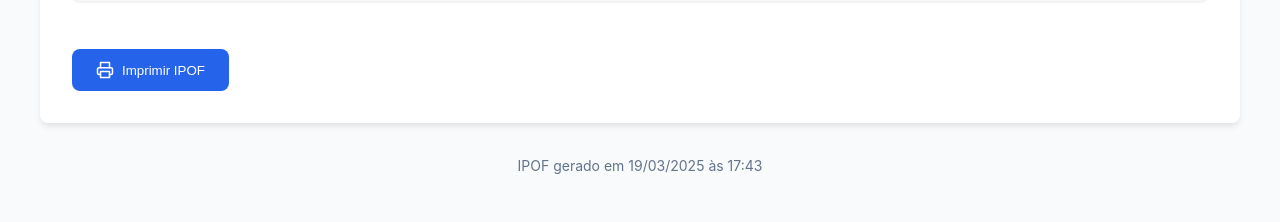
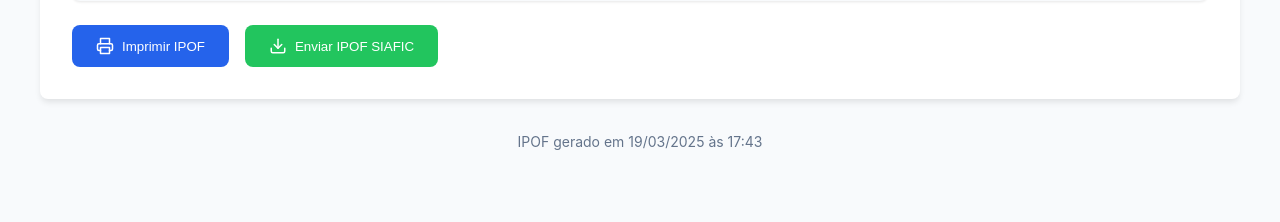
Before and after one commit to bvinhal/Chat-IPOF, a Flask app: template templates/ipof_template.html in a window 1280 px wide. Shown: the part 868-1090 px from the top of the page. After the commit the page ends 1018 px from the top, so only its background shows below. Run offline with Flask 3, Linux system fonts and the light colour scheme; the template is opened without the code that fills it: most values are stand-ins (such as "Sample title", 1, 10 or a date in 2020).

Commit message:
Alteração para criação do botão enviar ao siafic e gerar o json com o ipof

```diff
--- a/app.py
+++ b/app.py
@@ -478,6 +478,51 @@ def clean_temp_files():
 
         return send_from_directory(ipof_html_dir, filename)
 
+    @app.route('/api/ipof/export', methods=['POST'])
+    def export_ipof_json():
+        """Endpoint para salvar o IPOF em formato JSON para SIAFIC."""
+        try:
+            # Obtém os dados do IPOF do corpo da requisição
+            data = request.json
+
+            if not data:
+                return jsonify({
+                    'success': False,
+                    'message': 'Dados do IPOF não fornecidos'
+                }), 400
+
+            # Gera um nome de arquivo único baseado no número do processo
+            processo = data.get('numero_processo', 'sem_processo')
+            processo_safe = processo.replace('/', '_').replace('\\', '_')
+
+            # Cria diretório para exportações SIAFIC se não existir
+            siafic_dir = os.path.join(active_config.DATA_DIR, 'siafic_exports')
+            os.makedirs(siafic_dir, exist_ok=True)
+
+            # Adiciona timestamp ao nome do arquivo para garantir unicidade
+            timestamp = datetime.now().strftime('%Y%m%d_%H%M%S')
+            filename = f"ipof_siafic_{processo_safe}_{timestamp}.json"
+
+            # Caminho completo do arquivo
+            file_path = os.path.join(siafic_dir, filename)
+
+            # Salva os dados em formato JSON
+            with open(file_path, 'w', encoding='utf-8') as f:
+                json.dump(data, f, ensure_ascii=False, indent=2)
+
+            return jsonify({
+                'success': True,
+                'message': 'IPOF exportado com sucesso para SIAFIC',
+                'file_path': filename
+            })
+
+        except Exception as e:
+            app.logger.error(f"Erro ao exportar IPOF para JSON: {str(e)}")
+            return jsonify({
+                'success': False,
+                'message': f'Erro ao exportar IPOF: {str(e)}'
+            }), 500
+
 # Executa a limpeza a cada inicio da aplicação
 clean_temp_files()
 
--- a/controllers/ipof_controller.py
+++ b/controllers/ipof_controller.py
@@ -637,7 +637,6 @@ class IPOFController:
 
         resposta += (
             "O que deseja fazer agora?\n"
-            "- Digite 'json' para obter o IPOF em formato JSON\n"
             "- Digite 'novo' para criar um novo IPOF\n"
             "- Digite qualquer outra coisa para voltar ao chat normal"
         )
--- a/templates/ipof_template.html
+++ b/templates/ipof_template.html
@@ -166,7 +166,13 @@
             font-size: 0.875rem;
         }
 
-        .print-button {
+        .button-container {
+            display: flex;
+            gap: 1rem;
+            margin-top: 1.5rem;
+        }
+
+        .button {
             display: inline-flex;
             align-items: center;
             gap: 0.5rem;
@@ -177,12 +183,38 @@
             border-radius: 8px;
             font-weight: 500;
             cursor: pointer;
-            margin-top: 1.5rem;
             transition: background-color 0.2s;
         }
 
-        .print-button:hover {
+        .button:hover {
             background-color: var(--primary-dark);
+        }
+
+        .button.success {
+            background-color: var(--success);
+        }
+
+        .button.success:hover {
+            background-color: #1ca350;
+        }
+
+        /* Estilo para a notificação */
+        .notification {
+            position: fixed;
+            top: 20px;
+            right: 20px;
+            padding: 1rem;
+            border-radius: 8px;
+            background-color: var(--success);
+            color: white;
+            box-shadow: 0 4px 6px rgba(0, 0, 0, 0.1);
+            opacity: 0;
+            transition: opacity 0.3s ease;
+            z-index: 1000;
+        }
+
+        .notification.show {
+            opacity: 1;
         }
 
         @media print {
@@ -200,7 +232,7 @@
                 border-radius: 0;
             }
 
-            .print-button {
+            .button-container {
                 display: none;
             }
         }
@@ -220,6 +252,10 @@
 
             .ipof-info {
                 grid-template-columns: 1fr;
+            }
+
+            .button-container {
+                flex-direction: column;
             }
         }
     </style>
@@ -297,7 +333,8 @@
                 </table>
             </div>
 
-            <button class="print-button" onclick="window.print()">
+            <div class="button-container">
+                <button class="button" onclick="window.print()">
                     <svg xmlns="http://www.w3.org/2000/svg" width="18" height="18" viewBox="0 0 24 24" fill="none" stroke="currentColor" stroke-width="2" stroke-linecap="round" stroke-linejoin="round">
                         <polyline points="6 9 6 2 18 2 18 9"></polyline>
                         <path d="M6 18H4a2 2 0 0 1-2-2v-5a2 2 0 0 1 2-2h16a2 2 0 0 1 2 2v5a2 2 0 0 1-2 2h-2"></path>
@@ -305,11 +342,92 @@
                     </svg>
                     Imprimir IPOF
                 </button>
+
+                <button id="exportSiaficBtn" class="button success">
+                    <svg xmlns="http://www.w3.org/2000/svg" width="18" height="18" viewBox="0 0 24 24" fill="none" stroke="currentColor" stroke-width="2" stroke-linecap="round" stroke-linejoin="round">
+                        <path d="M21 15v4a2 2 0 0 1-2 2H5a2 2 0 0 1-2-2v-4"></path>
+                        <polyline points="7 10 12 15 17 10"></polyline>
+                        <line x1="12" y1="15" x2="12" y2="3"></line>
+                    </svg>
+                    Enviar IPOF SIAFIC
+                </button>
+            </div>
         </div>
 
         <div class="footer">
             <p>IPOF gerado em {{ datetime.now().strftime('%d/%m/%Y às %H:%M') }}</p>
         </div>
     </div>
+
+    <!-- Notificação de sucesso -->
+    <div id="notification" class="notification">IPOF exportado com sucesso para SIAFIC</div>
+
+    <script>
+        // Dados do IPOF para exportação
+        const ipofData = {{ ipof_data|tojson }};
+
+        // Função para salvar arquivo via API
+        async function saveJsonFile(data, filename) {
+            try {
+                // Enviar dados para a API
+                const response = await fetch('/api/ipof/export', {
+                    method: 'POST',
+                    headers: {
+                        'Content-Type': 'application/json',
+                    },
+                    body: JSON.stringify(data)
+                });
+
+                if (!response.ok) {
+                    throw new Error('Falha ao enviar IPOF para SIAFIC');
+                }
+
+                const result = await response.json();
+
+                if (result.success) {
+                    // Mostrar notificação de sucesso
+                    showNotification('IPOF exportado com sucesso para SIAFIC');
+                } else {
+                    // Mostrar notificação de erro
+                    showNotification('Erro ao exportar IPOF: ' + result.message, 'error');
+                }
+            } catch (error) {
+                console.error('Erro ao exportar IPOF:', error);
+                showNotification('Erro ao exportar IPOF: ' + error.message, 'error');
+            }
+        }
+
+        // Função para mostrar notificação
+        function showNotification(message = 'IPOF exportado com sucesso para SIAFIC', type = 'success') {
+            const notification = document.getElementById('notification');
+
+            // Atualiza a mensagem
+            notification.textContent = message;
+
+            // Define a cor com base no tipo
+            if (type === 'error') {
+                notification.style.backgroundColor = 'var(--error)';
+            } else {
+                notification.style.backgroundColor = 'var(--success)';
+            }
+
+            // Mostra a notificação
+            notification.classList.add('show');
+
+            // Esconde após 3 segundos
+            setTimeout(() => {
+                notification.classList.remove('show');
+            }, 3000);
+        }
+
+        // Configurar evento de clique para o botão de exportação
+        document.getElementById('exportSiaficBtn').addEventListener('click', function() {
+            // Criar nome de arquivo baseado no número do processo
+            const filename = `ipof_siafic_${ipofData.numero_processo.replace(/\//g, '_')}.json`;
+
+            // Salvar arquivo
+            saveJsonFile(ipofData, filename);
+        });
+    </script>
 </body>
 </html>
```
Also changed, not shown: 1 other file. Lines whose indentation alone changed are shown as unchanged.
